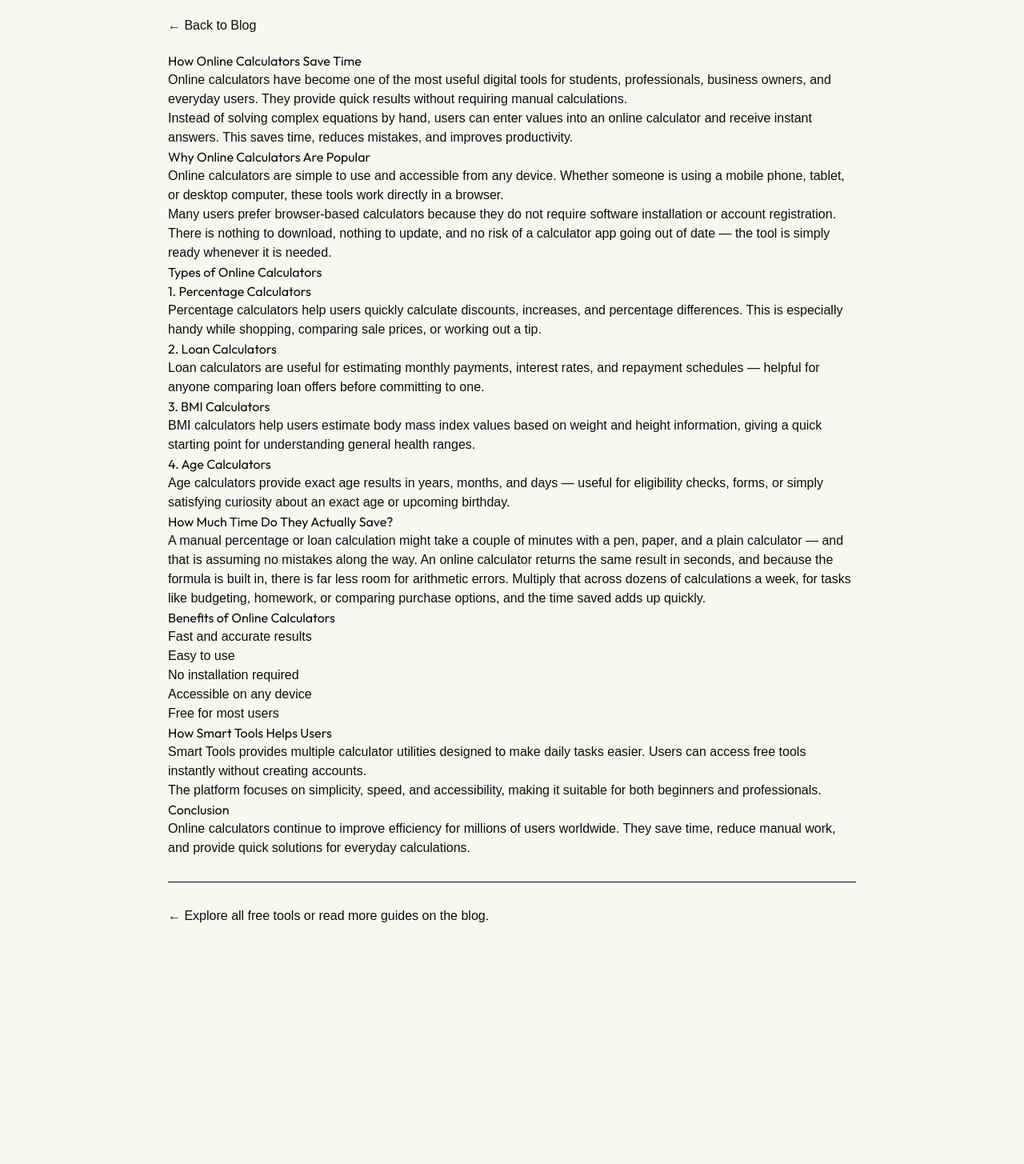
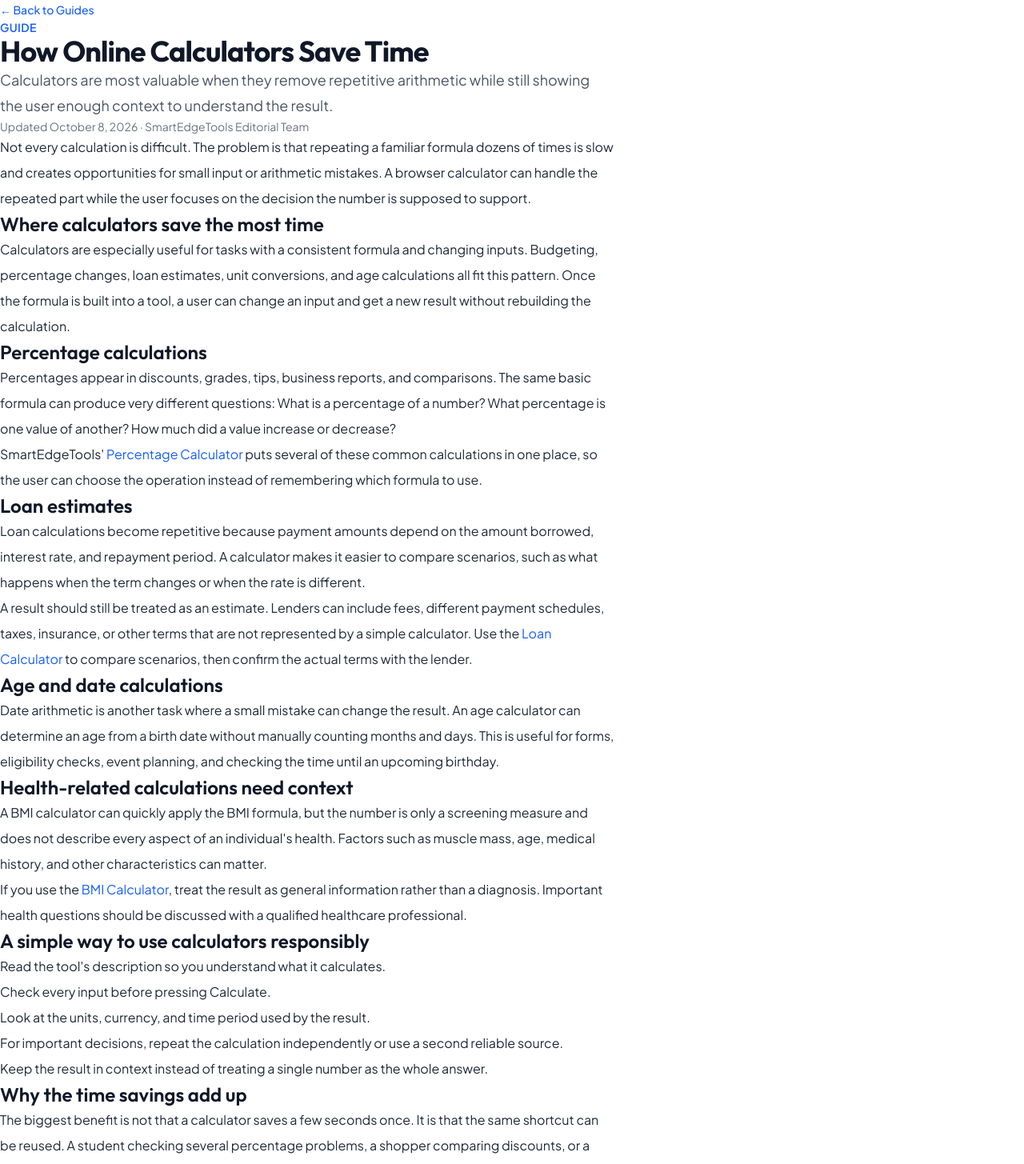
Before and after one commit to athersaud-smart-tools/smart-tools, a Next.js app: page /blog/how-online-calculators-save-time in a window 1280 px wide. Shown: the top 1455 px of the page at 80% size. Before the commit the page ends 1177 px from the top, so only its background shows below. Built offline with nearby package versions, Linux system fonts and the light colour scheme.

Commit message:
upgrade blog content for AdSense readiness

```diff
--- a/app/blog/how-online-calculators-save-time/page.tsx
+++ b/app/blog/how-online-calculators-save-time/page.tsx
@@ -4,124 +4,118 @@ import type { Metadata } from "next";
 export const metadata: Metadata = {
   title: "How Online Calculators Save Time",
   description:
-    "Learn how free online calculators improve productivity, reduce mistakes, and speed up everyday tasks for students, professionals, and businesses.",
+    "Learn where online calculators save time, how they reduce repetitive arithmetic, and what to check before relying on a result.",
   alternates: { canonical: "/blog/how-online-calculators-save-time" },
 };
 
 export default function ArticlePage() {
   return (
-    <main style={{ padding: "20px", maxWidth: "900px", margin: "auto", fontFamily: "Arial" }}>
-      <Link href="/blog" style={{ display: "inline-block", marginBottom: "20px" }}>← Back to Blog</Link>
+    <main className="min-h-screen bg-white px-6 py-12 text-gray-800">
+      <article className="mx-auto max-w-3xl">
+        <Link href="/blog" className="mb-8 inline-block text-sm font-medium text-blue-600 hover:underline">← Back to Guides</Link>
+        <header>
+          <p className="text-sm font-semibold uppercase tracking-wide text-blue-600">Guide</p>
+          <h1 className="mt-2 text-4xl font-bold tracking-tight text-gray-900">How Online Calculators Save Time</h1>
+          <p className="mt-4 text-lg leading-8 text-gray-600">
+            Calculators are most valuable when they remove repetitive arithmetic while still showing the
+            user enough context to understand the result.
+          </p>
+          <p className="mt-3 text-sm text-gray-500">Updated October 8, 2026 · SmartEdgeTools Editorial Team</p>
+        </header>
 
-      <h1>How Online Calculators Save Time</h1>
-
+        <div className="mt-10 space-y-7 leading-8">
           <p>
-        Online calculators have become one of the most useful digital tools
-        for students, professionals, business owners, and everyday users.
-        They provide quick results without requiring manual calculations.
+            Not every calculation is difficult. The problem is that repeating a familiar formula dozens
+            of times is slow and creates opportunities for small input or arithmetic mistakes. A browser
+            calculator can handle the repeated part while the user focuses on the decision the number is
+            supposed to support.
           </p>
 
+          <h2 className="text-2xl font-semibold text-gray-900">Where calculators save the most time</h2>
           <p>
-        Instead of solving complex equations by hand, users can enter values
-        into an online calculator and receive instant answers. This saves time,
-        reduces mistakes, and improves productivity.
+            Calculators are especially useful for tasks with a consistent formula and changing inputs.
+            Budgeting, percentage changes, loan estimates, unit conversions, and age calculations all fit
+            this pattern. Once the formula is built into a tool, a user can change an input and get a new
+            result without rebuilding the calculation.
           </p>
 
-      <h2>Why Online Calculators Are Popular</h2>
-
+          <h2 className="text-2xl font-semibold text-gray-900">Percentage calculations</h2>
           <p>
-        Online calculators are simple to use and accessible from any device.
-        Whether someone is using a mobile phone, tablet, or desktop computer,
-        these tools work directly in a browser.
+            Percentages appear in discounts, grades, tips, business reports, and comparisons. The same
+            basic formula can produce very different questions: What is a percentage of a number? What
+            percentage is one value of another? How much did a value increase or decrease?
+          </p>
+          <p>
+            SmartEdgeTools' <Link href="/percentage-calculator" className="text-blue-600 hover:underline">Percentage Calculator</Link>
+            {" "}puts several of these common calculations in one place, so the user can choose the
+            operation instead of remembering which formula to use.
           </p>
 
+          <h2 className="text-2xl font-semibold text-gray-900">Loan estimates</h2>
           <p>
-        Many users prefer browser-based calculators because they do not require
-        software installation or account registration. There is nothing to
-        download, nothing to update, and no risk of a calculator app going out
-        of date — the tool is simply ready whenever it is needed.
+            Loan calculations become repetitive because payment amounts depend on the amount borrowed,
+            interest rate, and repayment period. A calculator makes it easier to compare scenarios, such
+            as what happens when the term changes or when the rate is different.
+          </p>
+          <p>
+            A result should still be treated as an estimate. Lenders can include fees, different payment
+            schedules, taxes, insurance, or other terms that are not represented by a simple calculator.
+            Use the <Link href="/loan-calculator" className="text-blue-600 hover:underline">Loan Calculator</Link>
+            {" "}to compare scenarios, then confirm the actual terms with the lender.
           </p>
 
-      <h2>Types of Online Calculators</h2>
-
-      <h3>1. Percentage Calculators</h3>
-
+          <h2 className="text-2xl font-semibold text-gray-900">Age and date calculations</h2>
           <p>
-        <Link href="/percentage-calculator">Percentage calculators</Link> help users quickly
-        calculate discounts, increases, and percentage differences. This is especially handy
-        while shopping, comparing sale prices, or working out a tip.
+            Date arithmetic is another task where a small mistake can change the result. An age
+            calculator can determine an age from a birth date without manually counting months and days.
+            This is useful for forms, eligibility checks, event planning, and checking the time until an
+            upcoming birthday.
           </p>
 
-      <h3>2. Loan Calculators</h3>
-
+          <h2 className="text-2xl font-semibold text-gray-900">Health-related calculations need context</h2>
           <p>
-        <Link href="/loan-calculator">Loan calculators</Link> are useful for estimating monthly
-        payments, interest rates, and repayment schedules — helpful for anyone comparing loan
-        offers before committing to one.
+            A BMI calculator can quickly apply the BMI formula, but the number is only a screening measure
+            and does not describe every aspect of an individual's health. Factors such as muscle mass,
+            age, medical history, and other characteristics can matter.
+          </p>
+          <p>
+            If you use the <Link href="/bmi-calculator" className="text-blue-600 hover:underline">BMI Calculator</Link>,
+            treat the result as general information rather than a diagnosis. Important health questions
+            should be discussed with a qualified healthcare professional.
           </p>
 
-      <h3>3. BMI Calculators</h3>
+          <h2 className="text-2xl font-semibold text-gray-900">A simple way to use calculators responsibly</h2>
+          <ol className="list-decimal space-y-3 pl-6">
+            <li>Read the tool's description so you understand what it calculates.</li>
+            <li>Check every input before pressing Calculate.</li>
+            <li>Look at the units, currency, and time period used by the result.</li>
+            <li>For important decisions, repeat the calculation independently or use a second reliable source.</li>
+            <li>Keep the result in context instead of treating a single number as the whole answer.</li>
+          </ol>
 
+          <h2 className="text-2xl font-semibold text-gray-900">Why the time savings add up</h2>
           <p>
-        <Link href="/bmi-calculator">BMI calculators</Link> help users estimate body mass index
-        values based on weight and height information, giving a quick starting point for
-        understanding general health ranges.
+            The biggest benefit is not that a calculator saves a few seconds once. It is that the same
+            shortcut can be reused. A student checking several percentage problems, a shopper comparing
+            discounts, or a household comparing loan scenarios can repeat the same operation without
+            rebuilding the formula each time.
           </p>
 
-      <h3>4. Age Calculators</h3>
-
+          <h2 className="text-2xl font-semibold text-gray-900">Conclusion</h2>
           <p>
-        <Link href="/age-calculator">Age calculators</Link> provide exact age results in years,
-        months, and days — useful for eligibility checks, forms, or simply satisfying curiosity
-        about an exact age or upcoming birthday.
+            Online calculators are useful because they turn repetitive formulas into simple workflows.
+            The best experience combines a clear calculator with enough explanation to understand the
+            result and its limitations. Used that way, calculators save time without removing the user's
+            responsibility to check important numbers.
           </p>
 
-      <h2>How Much Time Do They Actually Save?</h2>
-
+          <hr />
           <p>
-        A manual percentage or loan calculation might take a couple of minutes with a
-        pen, paper, and a plain calculator — and that is assuming no mistakes along the
-        way. An online calculator returns the same result in seconds, and because the
-        formula is built in, there is far less room for arithmetic errors. Multiply that
-        across dozens of calculations a week, for tasks like budgeting, homework, or
-        comparing purchase options, and the time saved adds up quickly.
+            <Link href="/" className="text-blue-600 hover:underline">Explore the calculators</Link>
+            {" "}or <Link href="/blog" className="text-blue-600 hover:underline">read more guides</Link>.
           </p>
-
-      <h2>Benefits of Online Calculators</h2>
-
-      <ul>
-        <li>Fast and accurate results</li>
-        <li>Easy to use</li>
-        <li>No installation required</li>
-        <li>Accessible on any device</li>
-        <li>Free for most users</li>
-      </ul>
-
-      <h2>How Smart Tools Helps Users</h2>
-
-      <p>
-        Smart Tools provides multiple calculator utilities designed to make
-        daily tasks easier. Users can access free tools instantly without
-        creating accounts.
-      </p>
-
-      <p>
-        The platform focuses on simplicity, speed, and accessibility, making
-        it suitable for both beginners and professionals.
-      </p>
-
-      <h2>Conclusion</h2>
-
-      <p>
-        Online calculators continue to improve efficiency for millions of
-        users worldwide. They save time, reduce manual work, and provide
-        quick solutions for everyday calculations.
-      </p>
-
-      <hr style={{ margin: "30px 0" }} />
-      <p>
-        <Link href="/">← Explore all free tools</Link> or <Link href="/blog">read more guides on the blog</Link>.
-      </p>
+        </div>
+      </article>
     </main>
   );
 }
```
Lines whose indentation alone changed are shown as unchanged.
